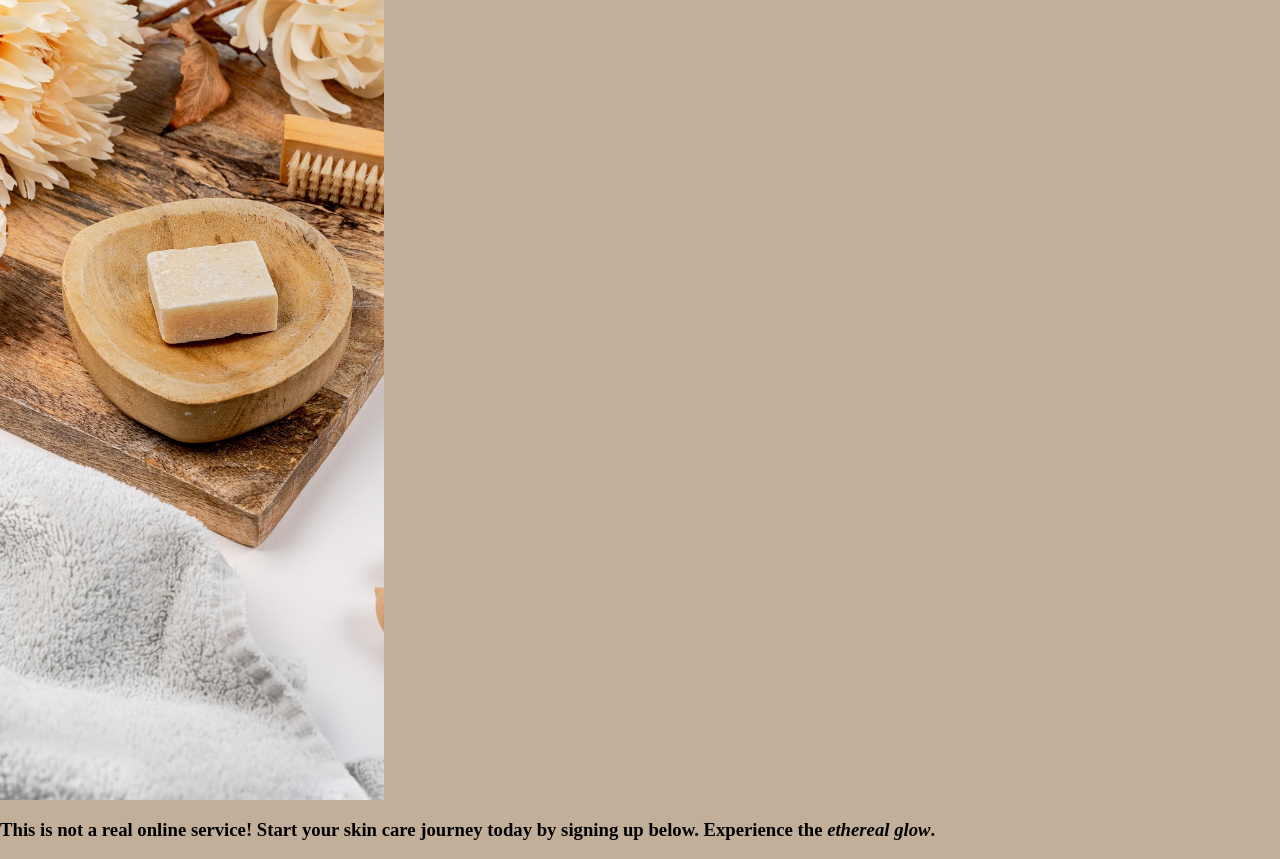
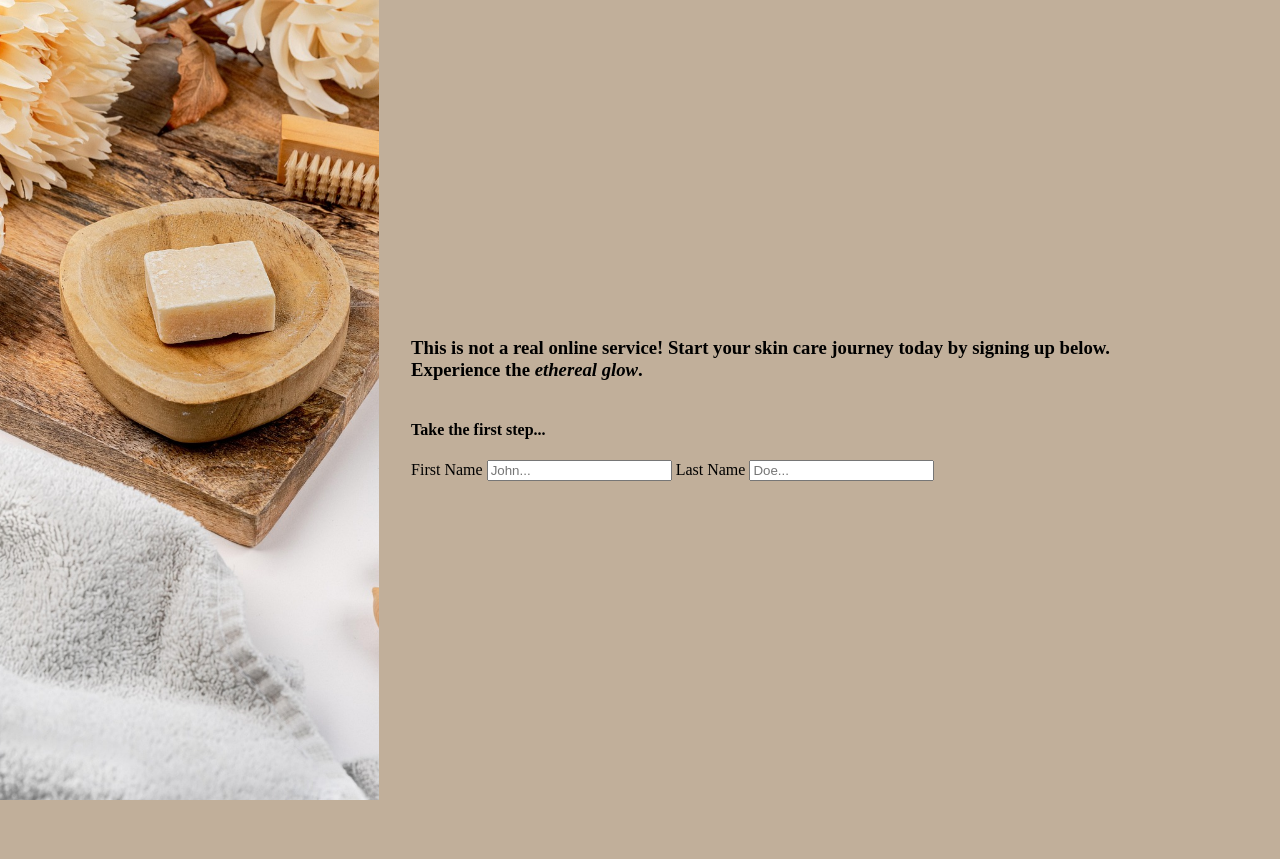
Before and after one commit to Cronk-Samantha/sign-up-form, a plain HTML site: page index.html in a window 1280 px wide. After the commit the page ends 800 px from the top, so only its background shows below. Drawn offline with Linux system fonts and the light colour scheme.

Commit message:
Set up the page styling & first form elements.
Divided up the page based on the 'left' and 'right'.
The right side will have a heading, the form, and
a sign up button. I added the header content and
the first 2 form elements to the page.

```diff
--- a/index.html
+++ b/index.html
@@ -9,8 +9,20 @@
 <body>
     <div class="hero-left"></div>
     <div class="form-right">
-        <h3><strong>This is not a real online service!</strong>
-        Start your skin care journey today by signing up below. Experience the <em>ethereal glow</em>.</h3>
+        <div class="title">
+            <h3><strong>This is not a real online service!</strong>
+        Start your skin care journey today by signing up below.<br>Experience the <em>ethereal glow</em>.</h3>
+        </div>
+        <div class="form-container">
+            <form>
+                <h4 class="form-title">Take the first step...</h4>
+                <label for="f_name">First Name</label>
+                <input type="text" id="f_name" placeholder="John..." name="first_name" required>
+
+                <label for="l_name">Last Name</label>
+                <input type="text" id="l_name" placeholder="Doe..." name="last_name" required>
+            </form>
+        </div>
     </div>
 </body>
 </html>
--- a/styles.css
+++ b/styles.css
@@ -6,6 +6,8 @@ body {
     width: 100%;
     margin: 0;
     background-color: #c1af9a;
+    display: flex;
+    gap: 1rem;
 }
 
 .hero-left {
@@ -14,3 +16,11 @@ body {
     width: 30%;
     height: 100vh;
 }
+
+.form-right {
+    width: 70%;
+    padding: 2rem 1rem;
+    display: flex;
+    flex-direction: column;
+    justify-content: center;
+}
```
